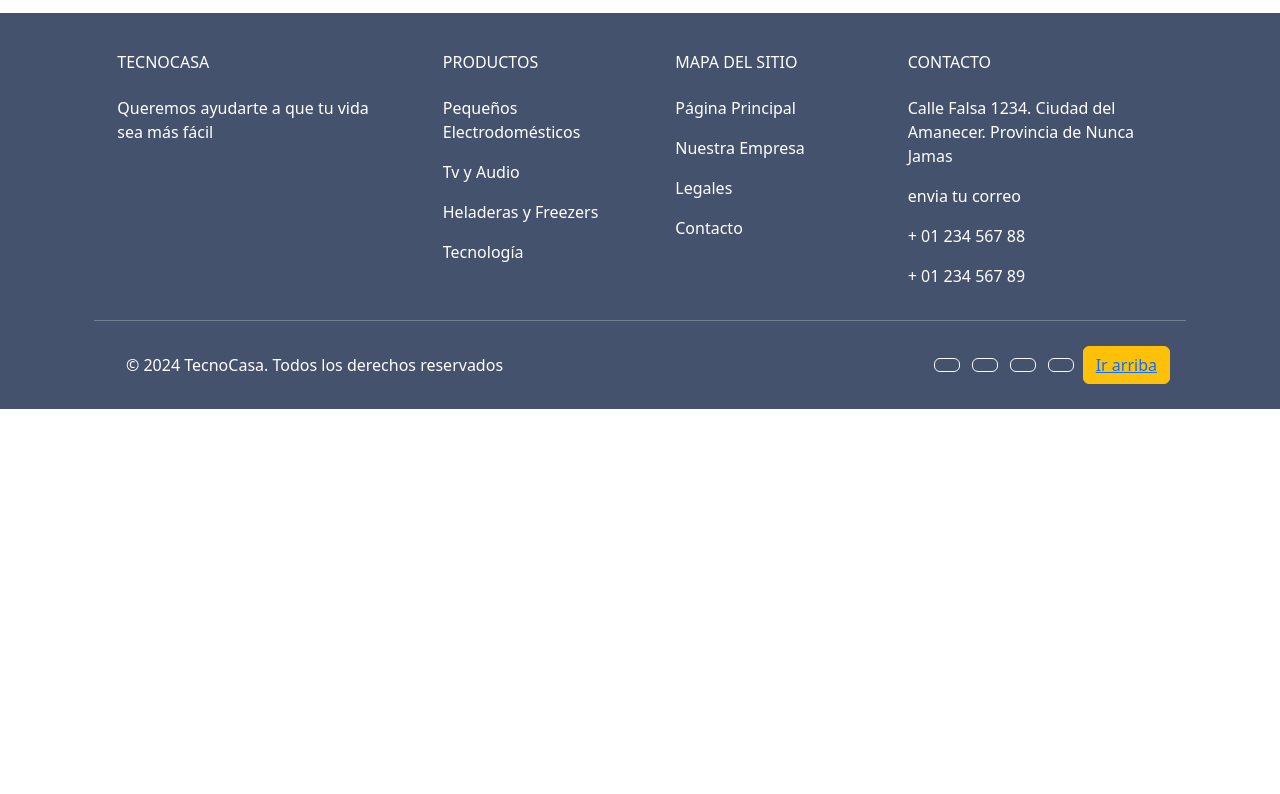
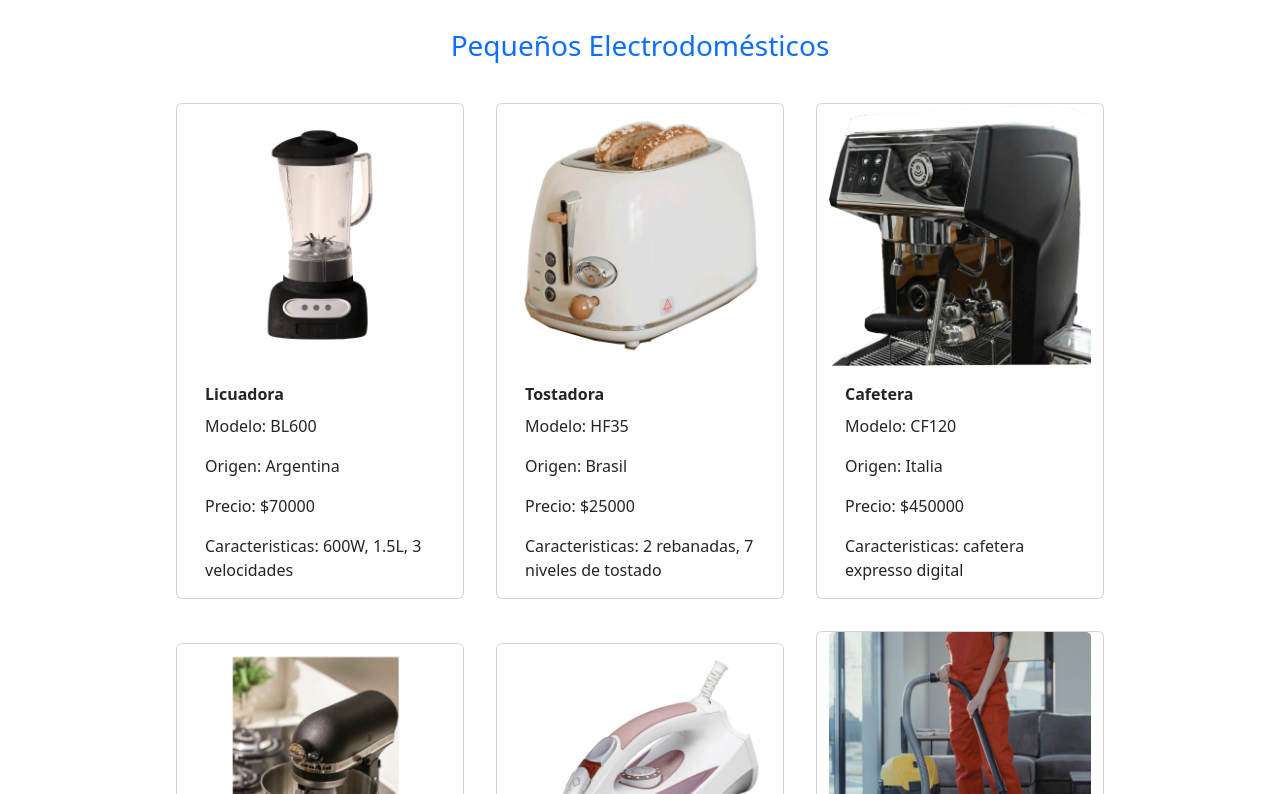
Before and after one commit to tanonibrenda/ecommerce_Cilsa, a plain HTML site: page index.html in a window 1280 px wide. Shown: the part 219-1013 px from the top of the page. Before the commit the page ends 800 px from the top, so only its background shows below. Drawn offline with nearby package versions, Linux system fonts and the light colour scheme.

Commit message:
Agregado de JS para filtrado dinámico de productos por categoría

```diff
--- a/header.html
+++ b/header.html
@@ -13,24 +13,24 @@
     <header>
         <nav class="navbar navbar-expand-lg bg-body-tertiary">
             <div class="container-fluid">
-              <a class="navbar-brand" href="index.html"><img src="logo.png" alt="" class="img-thumbnail"></a>
+              <a class="navbar-brand" href="index.html"><img src="logo.png" alt="" class="img-thumbnail" ></a>
               <button class="navbar-toggler" type="button" data-bs-toggle="collapse" data-bs-target="#navbarSupportedContent" aria-controls="navbarSupportedContent" aria-expanded="false" aria-label="Toggle navigation">
                 <span class="navbar-toggler-icon"></span>
               </button>
               <div class="collapse navbar-collapse" id="navbarSupportedContent">
                 <ul class="navbar-nav me-auto mb-2 mb-lg-0">
                   <li class="nav-item">
-                    <a class="nav-link active" aria-current="page" href="index.html">Inicio</a>
+                    <a class="nav-link active" aria-current="page" href="index.html" >Inicio</a>
                   </li>
                   <li class="nav-item dropdown"></li>
                     <a class="nav-link dropdown-toggle" href="#" role="button" data-bs-toggle="dropdown" aria-expanded="false">
                       Categorias
                     </a>
                     <ul class="dropdown-menu">
-                      <li><a class="dropdown-item" href="#">Pequeños Electrodomésticos</a></li>
-                      <li><a class="dropdown-item" href="#">Heladeras y Freezers</a></li>
-                      <li><a class="dropdown-item" href="#">Tv y Audio</a></li>
-                      <li><a class="dropdown-item" href="#">Tecnología</a></li>
+                      <li><a class="dropdown-item" href="#" onclick="filtrarProductos('Pequeños Electrodomésticos')">Pequeños Electrodomésticos</a></li>
+                      <li><a class="dropdown-item" href="#" onclick="filtrarProductos('Heladeras y Freezers')">Heladeras y Freezers</a></li>
+                      <li><a class="dropdown-item" href="#" onclick="filtrarProductos('TV y Audio')">TV y Audio</a></li>
+                      <li><a class="dropdown-item" href="#" onclick="filtrarProductos('Tecnología')">Tecnología</a></li>
                       </ul>
                   </li>
                   <li class="nav-item">
--- a/index.html
+++ b/index.html
@@ -12,15 +12,17 @@
     <div id="header"></div>
 
     <main>
-        <div>
-        <div class="d-flex align-items-center flex-column text-primary greeting-container"><h1>TecnoCasa</h1></div>
+        <div class="container">
+            <div class="d-flex align-items-center flex-column text-primary greeting-container"><h1>TecnoCasa</h1></div>
 
-        <p>Encuentra los mejores productos aquí.</p>
+            <p>Encuentra los mejores productos aquí.</p>
+
+            <div id="listaProductos" class="row justify-content-center align-items-center"></div>
+
         </div>
-
-
     </main>
 
+</div>
 
     <div id="footer"></div>
     <script src="https://cdn.jsdelivr.net/npm/bootstrap@5.3.3/dist/js/bootstrap.bundle.min.js" integrity="sha384-YvpcrYf0tY3lHB60NNkmXc5s9fDVZLESaAA55NDzOxhy9GkcIdslK1eN7N6jIeHz" crossorigin="anonymous"></script>
@@ -34,5 +36,7 @@
             .then(response => response.text())
             .then(data => document.getElementById('footer').innerHTML = data);
     </script>
+    <!-- <script src="./js/products.js"></script> -->
+    <script src="./js/main.js"></script>
 </body>
 </html>
--- /dev/null
+++ b/js/main.js
@@ -0,0 +1,57 @@
+let listaProductos = [];
+
+fetch('../products/products.json')
+    .then(response => response.json())
+    .then(data => {
+        products = data.productos;
+            products.forEach(product => {
+                const {categoria,items} = product;
+                listaProductos += `<div class="d-flex align-items-center flex-column text-primary greeting-container col-12 mt-3 mb-3"><h3>${categoria}</h3></div>`;
+                items.forEach(item => {
+                    const {id,nombre,precio,caracteristicas,modelo,origen,foto,alt} = item;
+                    listaProductos += `<div class="card col-md-3 m-3" style="width: 18rem;" alt="${alt} id="${id}">
+                                            <img src="${foto}" class="card-img-top" alt="...">
+                                            <div class="card-body">
+                                            <p class="card-title fw-bold">${nombre}</p>
+                                            <p class="card-text">Modelo: ${modelo}</p>
+                                            <p class="card-text">Origen: ${origen}</p>
+                                            <p class="card-text">Precio: $${precio}</p>
+                                            <p class="card-text">Caracteristicas: ${caracteristicas}</p>
+                                            </div>
+                                        </div>`;
+                });
+            })
+
+
+    document.getElementById("listaProductos").innerHTML = listaProductos;
+});
+
+const filtrarProductos = (filtro) => {
+    let products = [];
+    listaProductos = [];
+    fetch('../products/products.json')
+        .then(response => response.json())
+        .then(data => {
+            products = data.productos;
+                products.forEach(product => {
+                    const {categoria,items} = product;
+                    if (categoria == filtro){listaProductos += `<div class="d-flex align-items-center flex-column text-primary greeting-container col-12 mt-3 mb-3"><h3>${categoria}</h3></div>`;}
+                    items.forEach(item => {
+                        if (categoria == filtro){
+                            const {id,nombre,precio,caracteristicas,modelo,origen,foto,alt} = item;
+                        listaProductos += `<div class="card col-md-3 m-3" style="width: 18rem;" alt="${alt} id="${id}">
+                                                <img src="${foto}" class="card-img-top" alt="...">
+                                                <div class="card-body">
+                                                <p class="card-title fw-bold">${nombre}</p>
+                                                <p class="card-text">Modelo: ${modelo}</p>
+                                                <p class="card-text">Origen: ${origen}</p>
+                                                <p class="card-text">Precio: $${precio}</p>
+                                                <p class="card-text">Caracteristicas: ${caracteristicas}</p>
+                                                </div>
+                                            </div>`;
+                        }
+                    });
+                })
+        document.getElementById("listaProductos").innerHTML = listaProductos;
+    });
+}
```
